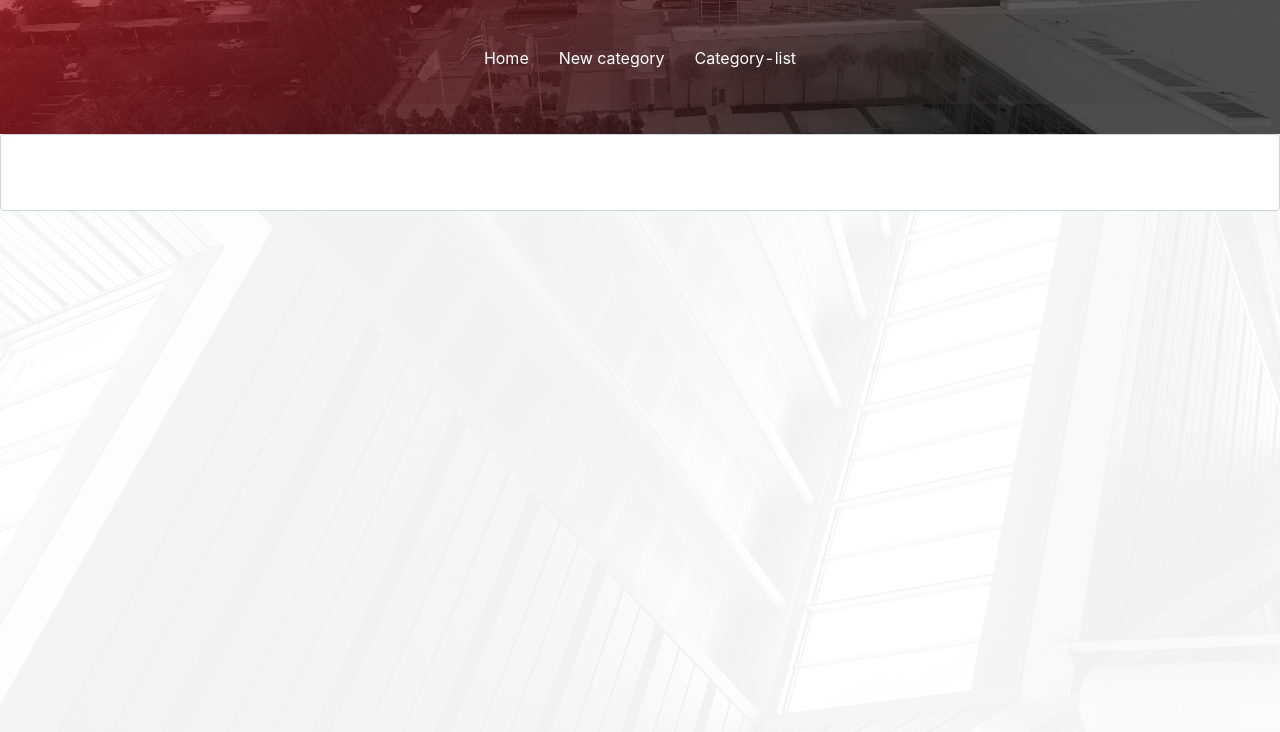
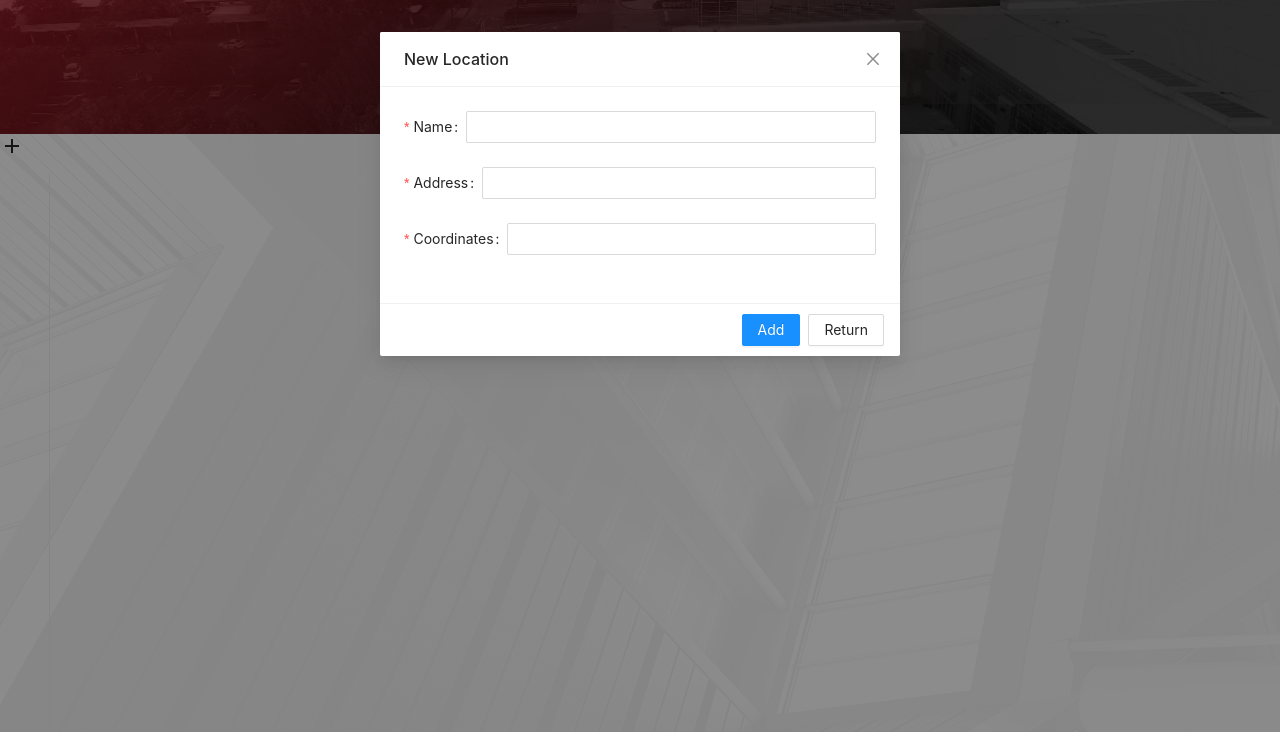
Before and after one commit to gitiklar/my-locations-development, a React app: page /category-list/new-location in a window 1280 px wide. Shown: the part 68-800 px from the top of the page. Built offline with nearby package versions, Linux system fonts and the light colour scheme.

Commit message:
update locations table

```diff
--- a/package.json
+++ b/package.json
@@ -12,6 +12,8 @@
   "devDependencies": {
     "@babel/core": "^7.14.0",
     "@babel/preset-react": "^7.13.13",
+    "@material-ui/core": "^4.11.4",
+    "@material-ui/icons": "^4.11.2",
     "antd": "^4.15.4",
     "babel-cli": "^6.26.0",
     "babel-loader": "^8.2.2",
--- a/src/components/categoryList.js
+++ b/src/components/categoryList.js
@@ -1,22 +1,51 @@
 import React, { useState } from 'react';
 import { useSelector } from 'react-redux';
-import 'bootstrap/dist/css/bootstrap.min.css';
+import { Route , Link} from "react-router-dom";
+import { Tabs, Radio } from 'antd';
+import AddLocationIcon from '@material-ui/icons/AddLocation';
+import AddIcon from '@material-ui/icons/Add';
+import 'antd/dist/antd.css';
+const { TabPane } = Tabs;
 
 import useTitle from './useTitle';
+import NewLocation from './newLocation';
+import LocationsTable from './locationsTable';
 
 const CategoryList = () => {
-    const [ selectedItem , setSelectedItem ] = useState('');
-    const categories = useSelector(state=>state.categoriesReducer);
-    const items = categories.categoriesArray.map(({name})=>name);
+    const categories = useSelector(state => state.categoriesReducer.categoriesArray);
+    const categoriesList = categories.map(({name})=>name);
+    const [ activeCategory , setActiveCategory ] = useState(categoriesList[0]);
+    const locations = useSelector(state => state.locationsReducer.locationsArray);
+    console.log('updateTable');
+    const locationsList = locations.filter(({category})=>category===activeCategory);
+    const locationsListWithKeys = locationsList.map((locationObj , index)=>{ return {...locationObj , key:index.toString()}});
+
     useTitle('- category list');
 
+    const onTabChange = (activeTab) => {
+        setActiveCategory(activeTab);
+    }
+
     return (
-        <div className="categoryListContainer">
-            <select className="form-select" size="3" className="custom-select" value={selectedItem} onChange={(e)=>setSelectedItem(e.target.value)}>
-                {items.map(item => <option key={item} value={item}  style={{cursor:'pointer'}}>{item}</option>)}
-            </select>
-        </div>
+      <div className="innerContainer">
+        <Radio.Group className="topCategoryTab" onChange = {()=>{}} value="left">
+          <AddIcon />
+        </Radio.Group>
+        <Tabs defaultActiveKey="1" tabPosition="left" onChange={onTabChange}>
+            {categoriesList.map(item => <TabPane tab={item} key={item} >
+                                    <div className="specificCategoryContent">
+                                        <div className="specificCategoryContentTop">
+                                                <Link to="/category-list/new-location"><AddLocationIcon/></Link>
+                                        </div>
+                                        <div>
+                                            <LocationsTable originData = {locationsListWithKeys}/>
+                                        </div>
+                                    </div>
+                                </TabPane>)}
+         </Tabs>
+         <Route path="/category-list/new-location" render={()=><NewLocation category={activeCategory}/>}/>
+      </div>
     );
-}
+};
 
 export default CategoryList;
--- /dev/null
+++ b/src/components/locationsTable.js
@@ -0,0 +1,86 @@
+import React, { useEffect, useState } from 'react';
+import 'antd/dist/antd.css';
+import { Table, Input, InputNumber, Popconfirm, Form, Typography } from 'antd';
+
+const EditableCell = ({editing, dataIndex, title, inputType, record, index, children, ...restProps }) => {
+  const inputNode = inputType === 'number' ? <InputNumber /> : <Input />;
+  return (
+    <td {...restProps}>
+      {editing ? (<Form.Item name={dataIndex} style={{margin: 0,}} rules={[ { required: true, message: `Please Input ${title}!`, },]}>
+                    {inputNode} </Form.Item>) : (children) }
+    </td>
+  );
+};
+
+const LocationsTable = ({originData}) => {
+
+  const [form] = Form.useForm();
+  const [data, setData] = useState(originData);
+  const [editingKey, setEditingKey] = useState('');
+
+  useEffect(()=>{
+        setData(originData);
+  },[originData]);
+
+  const isEditing = (record) => record.key === editingKey;
+
+  const edit = (record) => {
+    form.setFieldsValue({name: '', address: '', coordinates: '', ...record,});
+    setEditingKey(record.key);
+  };
+
+  const cancel = () => {setEditingKey('');};
+
+  const save = async (key) => {
+    try {
+      const row = await form.validateFields();
+      const newData = [...data];
+      const index = newData.findIndex((item) => key === item.key);
+
+      if (index > -1) {
+        const item = newData[index];
+        newData.splice(index, 1, { ...item, ...row });
+        setData(newData);
+        setEditingKey('');
+      } else {
+        newData.push(row);
+        setData(newData);
+        setEditingKey('');
+      }
+    } catch (errInfo) {
+      console.log('Validate Failed:', errInfo);
+    }
+  };
+
+  const columns = [{ title: 'name'       , dataIndex: 'name'       ,  width: '25%', editable: true, },
+                   { title: 'address'    , dataIndex: 'address'    ,  width: '15%', editable: true, },
+                   { title: 'coordinates', dataIndex: 'coordinates',  width: '40%', editable: true, },
+                   { title: 'operation'  , dataIndex: 'operation'  ,
+                    render: (_, record) => {
+                        const editable = isEditing(record);
+                        return editable ? (
+                            <span>
+                                <a href="javascript:;" onClick={() => save(record.key)} style={{ marginRight: 8,}}>Save</a>
+                                    <Popconfirm title="Sure to cancel?" onConfirm={cancel}>
+                                <a>Cancel</a>
+                                </Popconfirm>
+                            </span>) : (
+                            <Typography.Link disabled={editingKey !== ''} onClick={() => edit(record)}>Edit</Typography.Link>);},},
+                   ];
+  const mergedColumns = columns.map((col) => {
+      if (!col.editable) { return col; }
+        return {
+            ...col, onCell: (record) => ({
+                            record, inputType: col.dataIndex === 'coordinates' ? 'number' : 'text',
+                            dataIndex: col.dataIndex,
+                            title: col.title,
+                    editing: isEditing(record),}),};});
+
+    return (
+        <Form form={form} component={false}>
+            <Table size="small" components={{ body: { cell: EditableCell, },}} bordered dataSource={data} columns={mergedColumns} rowClassName="editable-row" pagination={{ pageSize: 5 , onChange: cancel,}}/>
+        </Form>
+    );
+};
+
+export default LocationsTable;
--- a/src/components/newCategory.js
+++ b/src/components/newCategory.js
@@ -1,30 +1,30 @@
+import React, { useState } from 'react';
+import { useDispatch, useSelector } from 'react-redux';
+import { useHistory } from 'react-router';
 import { Form , Button, Input, Modal } from 'antd';
-import React, { useState } from 'react';
-import { useHistory } from 'react-router';
-import { useDispatch, useSelector } from 'react-redux';
 
 import { savNewCategory, validateUniqueFieldInAnArray } from '../redux/actions';
 import useTitle from './useTitle';
 
 const NewCategory = () => {
     const [categoryName , setCategoryName] = useState(null);
-    const categories = useSelector(state=>state.categoriesReducer);
+    const categories = useSelector(state => state.categoriesReducer);
     const history = useHistory();
     const dispatch = useDispatch();
     useTitle('- new category');
 
-    const items = categories.categoriesArray.map(({name})=>name);
+    const items = categories.categoriesArray.map(({name}) => name);
 
-    function handleOk() {
+    const handleOk = () => {
         dispatch(savNewCategory(categoryName));
         backToHome();
     }
 
-    function backToHome() {
+    const backToHome = () => {
         history.push('/');
     }
 
-    function onInputHandler(value) {
+    const onInputHandler = (value) => {
         setCategoryName(value);
     }
 
--- /dev/null
+++ b/src/components/newLocation.js
@@ -0,0 +1,46 @@
+import React, { useState } from 'react';
+import { useDispatch, useSelector } from 'react-redux';
+import { useHistory } from 'react-router';
+import { Form , Button, Input, Modal } from 'antd';
+
+import { savNewLocation } from '../redux/actions';
+import useTitle from './useTitle';
+
+const NewLocation = ({category}) => {
+    const history = useHistory();
+    const dispatch = useDispatch();
+    useTitle('- new location');
+
+    const handleOk = (locationData) => {
+        dispatch(savNewLocation({...locationData , category}));
+        backToCategoryList();
+    }
+
+    const backToCategoryList = () => {
+        history.push('/category-list');
+    }
+
+    return (
+        <div className="newLocationContainer">
+            <Modal visible={true} title="New Location" onCancel={backToCategoryList} footer={[
+
+                <Button form="newLocationForm" key="submit" type="primary" htmlType="submit"> Add </Button>,
+                <Button key="back" onClick={backToCategoryList}> Return </Button>,]}>
+
+                <Form id="newLocationForm" onFinish={handleOk} name="basic">
+                    <Form.Item label="Name" name="name" rules={[{ required: true, message: 'Please input location name!', },]}>
+                        <Input />
+                     </Form.Item>
+                     <Form.Item label="Address" name="address" rules={[{ required: true, message: 'Please input location address!', },]}>
+                         <Input />
+                     </Form.Item>
+                     <Form.Item label="Coordinates" name="coordinates" rules={[{ required: true, message: 'Please input two coordinates!', },]}>
+                        <Input type="number"/>
+                     </Form.Item>
+                </Form>
+            </Modal>
+        </div>
+    );
+}
+
+export default NewLocation;
--- a/src/redux/actions.js
+++ b/src/redux/actions.js
@@ -5,6 +5,10 @@ export const LOAD_DATA_FROM_LOCAL_STORAGE = 'LOAD_DATA_FROM_LOCAL_STORAGE';
 
 export const savNewCategory = (name) => {
     return { type: SAVE_NEW_CATEGORY , payload:{ name } };
+}
+
+export const savNewLocation = (locationData) => {
+    return { type: SAVE_NEW_LOCATION , payload: locationData };
 }
 
 export const updateTitle = (title) => {
--- a/src/redux/middlewares.js
+++ b/src/redux/middlewares.js
@@ -1,8 +1,8 @@
-import { SAVE_NEW_CATEGORY , LOAD_DATA_FROM_LOCAL_STORAGE} from "./actions";
+import { SAVE_NEW_CATEGORY , SAVE_NEW_LOCATION , LOAD_DATA_FROM_LOCAL_STORAGE } from "./actions";
 
 export const saveDataToLocalStorageMiddleware = ({getState}) => next => action => {
     const nextAction = next(action);
-    if(action.type !== SAVE_NEW_CATEGORY) return nextAction;
+    if(action.type !== SAVE_NEW_CATEGORY && action.type !== SAVE_NEW_LOCATION) return nextAction;
     localStorage.setItem('myLocationsData',JSON.stringify(getState()));
     return nextAction;
 }
--- a/src/redux/reducers/locationsReducer.js
+++ b/src/redux/reducers/locationsReducer.js
@@ -14,7 +14,7 @@ const initialStateLocations = {
 const locationsReducer = produce((state , action)=>{
     switch(action.type) {
         case SAVE_NEW_LOCATION:
-            state.categoriesArray.push(action.payload);
+            state.locationsArray.push(action.payload);
             break;
         case LOAD_DATA_FROM_LOCAL_STORAGE:
             return action.payload.locationsReducer;
--- /dev/null
+++ b/styles/categoryList.scss
@@ -0,0 +1,27 @@
+
+
+
+@mixin inner {
+    .innerContainer {
+        height: 100%;
+        display: flex;
+        flex-direction: column;
+
+        .topCategoryTab.ant-radio-group.ant-radio-group-outline {
+            width: 100vw;
+            height: 5vh;
+            margin-bottom: 0;
+            background-color: transparent;
+        }
+
+        .ant-tabs.ant-tabs-left {
+            background-color: transparent;
+            height: calc(100% - 5vh);
+            overflow: auto;
+            .ant-tabs-content-holder > .ant-tabs-content > .ant-tabs-tabpane {
+                padding-right: 24px;
+            }
+        }
+    }
+
+}
--- a/styles/home.scss
+++ b/styles/home.scss
@@ -1,6 +1,6 @@
+@import "./categoryList";
+
 $header-height: 6.5vh;
-
-
 
 .homeContainer {
     width: 100vw;
@@ -108,5 +108,9 @@ $header-height: 6.5vh;
     #main {
         grid-area: main;
         height: calc((100vh - #{$header-height})*0.8);
+        .inner {
+            height: 100%;
+            @include inner;
+        }
     }
 }
--- a/webpack.config.js
+++ b/webpack.config.js
@@ -9,6 +9,7 @@ module.exports = {
   mode: 'development',
   devServer: {
     overlay: true,
+    historyApiFallback: true,
   },
   module: {
     rules: [
@@ -41,6 +42,7 @@ module.exports = {
   output: {
     filename: '[name].js',
     path: path.resolve(__dirname, 'dist'),
+    publicPath : '/',
   },
   plugins: [
     new HtmlWebpackPlugin({
```
Also changed, not shown: html/index.html (+1 -1 lines), src/home.js (+4 -4 lines), dist/index.html (deleted), dist/main.js.LICENSE.txt (deleted), 2 other files.
